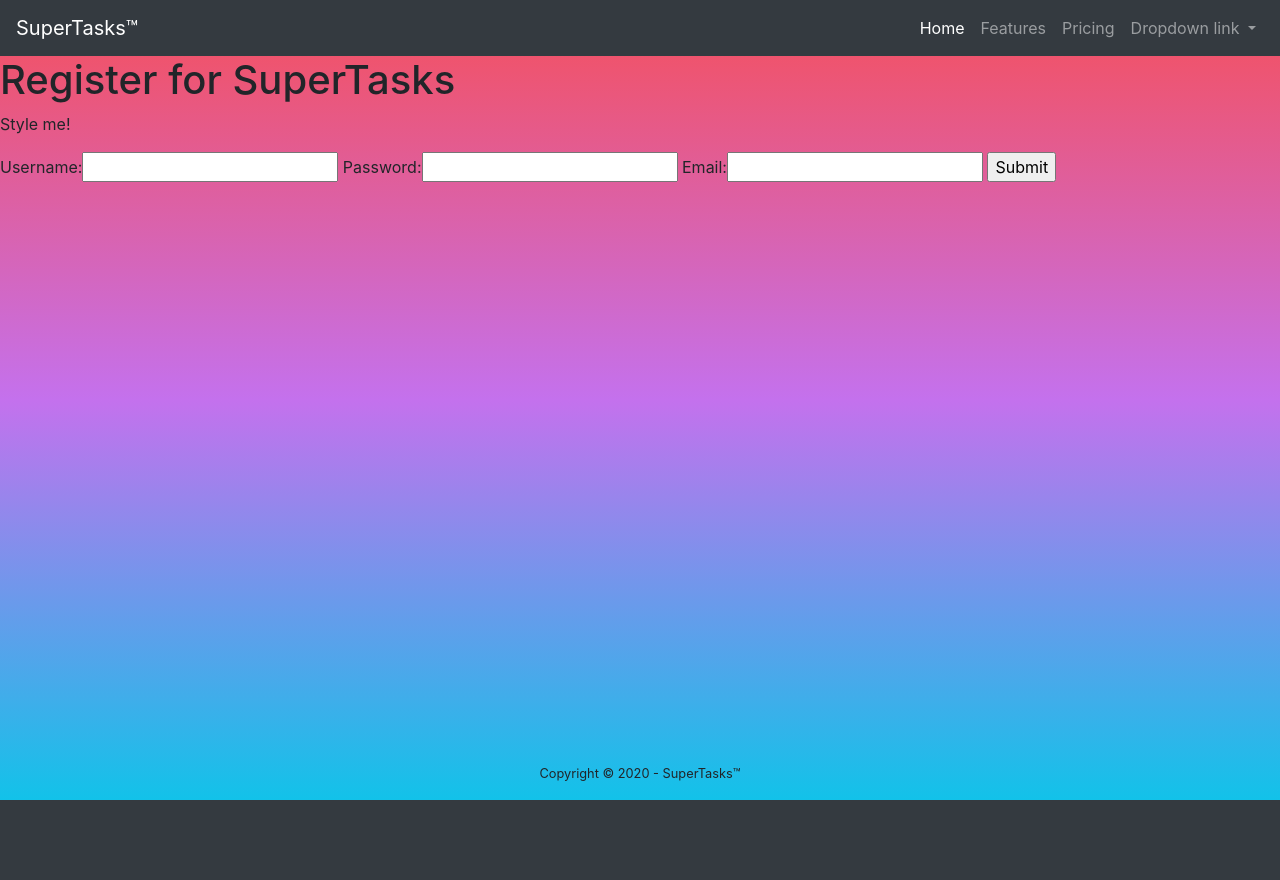
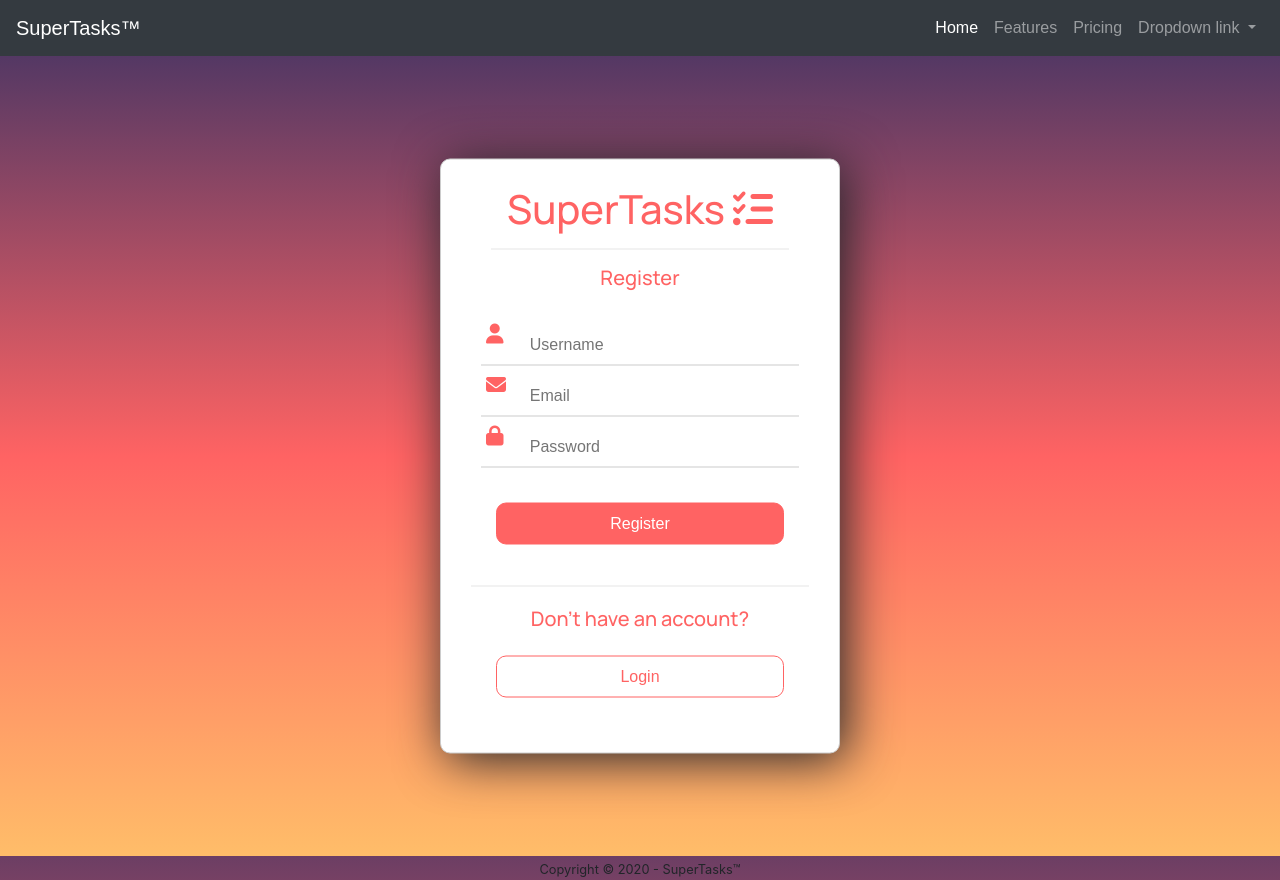
Before and after one commit to sd-owens/SuperTasks, a Django app: page /accounts/register/ in a window 1280 px wide. Before the commit the page ends 800 px from the top, so only its background shows below. Run offline with Django 3.2, Linux system fonts and the light colour scheme; some libraries are stand-ins or nearby versions.

Commit message:
updated template structure for base.html and index.html. Added login and registration pages.

```diff
--- a/accounts/templates/accounts/register.html
+++ b/accounts/templates/accounts/register.html
@@ -6,26 +6,80 @@
 {% endblock %}
 
 
-{% block styling %}
-    <!-- Any styling needed for this template would go here -->
-    <link rel="stylesheet" href="{% static 'CSS/test.css' %}">
+{% block style %}
+    <!-- styling for registration page -->
+    <link rel="stylesheet" href="{% static 'CSS/register.css' %}">
+
+    <!-- Google Fonts: Roboto -->
+    <link href="https://fonts.googleapis.com/css2?family=Manrope:wght@500&family=Roboto:wght@500&display=swap" rel="stylesheet">
+
+    <!-- Font awesome icons for user and password fields -->
+    <script src="https://kit.fontawesome.com/88cc25f307.js" crossorigin="anonymous"></script>
 {% endblock %}
 
 
 <!-- Main content of template goes here -->
 {% block content %}
-    <h1>Register for SuperTasks</h1>
+    <!-- <h1>Register for SuperTasks</h1>
     <p>Style me!</p>
     <form action="/accounts/register/" method="post">
-        <!-- {% csrf_token %} -->
+        {% csrf_token %}
         {{ form }}
         <input type="submit" value="Submit">
-    </form>
+    </form> -->
+
+        <div class="form-container">
+            <div class="form-title-container">
+                <h1 class="form-logo">SuperTasks <i class="fas fa-tasks"></i></h1>
+                <hr class="form-logo">
+                <h3>Register</h3>
+            </div>
+            <form id="login-form" method="post" action=""> {% csrf_token %}
+                <span class="form-input-container">
+                    <i class="form-field-icon fas fa-user fa-lg"></i>
+                    <!-- <input class="form-input-field" type="text" name="username" placeholder="Username" required> -->
+                    {{form.username}}
+                </span>
+                <span class="form-input-container">
+                    <i class="form-field-icon fas fa-envelope fa-lg"></i>
+                    {{form.email}}
+                </span>
+                <span class="form-input-container">
+                    <i class="form-field-icon fas fa-lock fa-lg"></i>
+                    {{form.password}}
+                </span>
+                <span class="form-button-container">
+                    <input class="form-button submit" type="submit" value="Register">
+                </span>
+            </form>
+
+            {{ form.errors }}
+            <hr>
+            <div class="login-link-container">
+                <h3>Don't have an account?</h3>
+                <span class="login-button-container">
+                    <a class="login-button" href="{% url 'login' %}">Login</a>
+                </span>
+            </div>
+        </div>
+
 {% endblock %}
 
+{% block javascript %}
 
+<script>
+    //script to add placeholder and classes to fields in the form
+    $(() => {
+        let formFields = document.getElementsByTagName("input");
+        formFields[1].placeholder = "Username";
+        formFields[2].placeholder = "Email";
+        formFields[3].placeholder = "Password";
 
-{% block javascript %}
-    <!-- Any javascript needed for this template would go here -->
-    <script src="{% static 'javascript/test.js' %}"></script>
+        for(let i = 0; i < formFields.length; i++){
+            formFields[i].className += " form-input-field";
+        }
+   })
+
+</script>
+
 {% endblock %}
--- a/static/CSS/main.css
+++ b/static/CSS/main.css
@@ -2,23 +2,29 @@ body {
     font-family: 'Roboto', sans-serif;
     /* color: red; */
     background: #f64f59;  /* fallback for old browsers */
-    background: -webkit-linear-gradient(to top, #12c2e9, #c471ed, #f64f59);  /* Chrome 10-25, Safari 5.1-6 */
-    background: linear-gradient(to top,  #12c2e9, #c471ed, #f64f59); /* W3C, IE 10+/ Edge, Firefox 16+, Chrome 26+, Opera 12+, Safari 7+ */
+    background: -webkit-linear-gradient(to bottom, #543864, #ff6363, #ffbd69);  /* Chrome 10-25, Safari 5.1-6 */
+    background: linear-gradient(to bottom, #543864, #ff6363, #ffbd69); /* W3C, IE 10+/ Edge, Firefox 16+, Chrome 26+, Opera 12+, Safari 7+ */
 
+    height: 100vh;
+    width: 100vw;
+    margin: 0;
+
+    display: grid;
+    grid-template-rows: 2fr 20fr 1fr; /* 2fr row is nav, 20 fr row is main page content, 1fr row is footer*/
 }
 
-#page-container {
+/* #page-container {
     position: relative;
     min-height: 100vh;
   }
 
   #content-wrap {
-    padding-bottom: 2.5rem;    /* Footer height */
+    padding-bottom: 2.5rem;
   }
 
   #footer {
     position: absolute;
     bottom: 0;
     width: 100%;
-    height: 2.5rem;            /* Footer height */
-  }
+    height: 2.5rem;
+  } */
--- /dev/null
+++ b/static/CSS/register.css
@@ -0,0 +1,144 @@
+.page-content {
+    /* background-image: linear-gradient(to bottom, #43cea2, #185a9d); */
+    /* background-image: linear-gradient(to bottom, #4568dc , #b06ab3); */
+    background-image: linear-gradient(to bottom, #543864, #ff6363, #ffbd69);
+    width: 100vw;
+    height: 100vh;
+
+    box-sizing: border-box;
+}
+
+.form-container {
+    /* Center in the page */
+    position: relative;
+    top: 50%;
+    left: 50%;
+    /* bring your own prefixes */
+    transform: translate(-50%, -50%);
+
+    height: auto;
+    width: 400px;
+    border: 1px solid #ccc;
+    border-radius: 10px;
+    padding: 30px;
+    padding-top: 5px;
+    background-color: white;
+    box-shadow: 6px 6px 50px;
+}
+
+.form-title-container {
+    text-align: center;
+    margin: 20px;
+    font-size: 20px;
+}
+
+h3 {
+    font-size: 20px;
+}
+
+.form-title-container h1,h3 {
+    /* font-family: 'Courier', Courier, monospace; */
+    font-family: 'Manrope', sans-serif;
+    color: #ff6363;
+    margin: 0;
+}
+
+.form-title-container {
+    color: #ff6363;
+}
+
+#login-form {
+    margin-top: 35px;
+}
+
+.form-input-container {
+    margin: 10px;
+    border-bottom: 1px solid #ccc;
+    display: grid;
+    grid-template-columns: 1fr 7fr;
+}
+
+.form-input-container:focus-within {
+    border-bottom: 2px solid #ff6363;
+}
+
+.form-container input,a {
+    font-family: arial;
+    font-size: 16px;
+}
+
+input {
+    -webkit-appearance: none;
+    appearance: none;
+}
+
+.form-input-field {
+    margin: 7px;
+    border: none;
+    outline: none;
+}
+
+/* Div containing form buttons */
+.form-button-container {
+    display: grid;
+    grid-template-columns: 1fr;
+}
+
+/* form submit and cancel buttons */
+.form-button {
+    background: #ff6363;
+    color: white;
+    text-align: center;
+    margin: 25px;
+    padding: 8px;
+    border: 1px solid #ff6363;
+    border-radius: 10px;
+    outline: none;
+}
+
+
+.submit:hover {
+    background: #ffbd69;
+    color: white;
+    border: 1px solid #ffbd69;
+}
+
+
+.form-field-icon{
+    position: relative;
+    top: 8px;
+    left: 5px;
+    color: #ff6363;
+}
+
+a {
+    text-decoration: none;
+    outline: none;
+}
+
+.login-link-container {
+    text-align: center;
+    display: grid;
+    grid-template-columns: 1fr;
+    margin-top: 20px;
+}
+
+.login-button-container {
+    display: grid;
+    grid-template-columns: 1fr;
+}
+
+.login-button {
+    background: white;
+    color: #ff6363;
+    text-align: center;
+    margin: 25px;
+    padding: 8px;
+    border: 1px solid #ff6363;
+    border-radius: 10px;
+}
+
+.login-button:hover {
+    background: #ff6363;
+    color: white;
+}
--- a/templates/base.html
+++ b/templates/base.html
@@ -5,7 +5,10 @@
 <head>
     <meta charset="UTF-8">
     <meta name="viewport" content="width=device-width, initial-scale=1.0">
-    <title>SuperTasks</title>
+    {% block title %}
+
+    {% endblock %}
+
     <!--Custom CSS-->
     <link rel="stylesheet" type="text/css" href="{% static 'CSS/main.css' %}">
     <!--Bootstrap4 CSS CDN-->
@@ -13,50 +16,23 @@
     <!-- Google Fonts -->
     <link href="https://fonts.googleapis.com/css2?family=Roboto&display=swap" rel="stylesheet">
 
+    <!--Page specific style (css) added here-->
+    {% block style %}
+
+    {% endblock %}
 </head>
 <body>
-    <div id="page-container">  <!-- wrapper to positioning of header and footer -->
-        <div id="content-wrap">  <!-- sets bottom padding for footer -->
-            <nav class="navbar navbar-expand-lg navbar-dark bg-dark">
-                <a class="navbar-brand" href="#">SuperTasks&trade;</a>
-                    <button class="navbar-toggler" type="button" data-toggle="collapse" data-target="#navbarNavDropdown" aria-controls="navbarNavDropdown" aria-expanded="false" aria-label="Toggle navigation">
-                    <span class="navbar-toggler-icon"></span>
-                    </button>
-                <div class="collapse navbar-collapse" id="navbarNavDropdown">
-                    <ul class="navbar-nav ml-auto">
-                        <li class="nav-item active">
-                            <a class="nav-link" href="#">Home <span class="sr-only">(current)</span></a>
-                        </li>
-                        <li class="nav-item">
-                            <a class="nav-link" href="#">Features</a>
-                        </li>
-                        <li class="nav-item">
-                            <a class="nav-link" href="#">Pricing</a>
-                        </li>
-                        <li class="nav-item dropdown">
-                            <a class="nav-link dropdown-toggle" href="#" id="navbarDropdownMenuLink" role="button" data-toggle="dropdown" aria-haspopup="true" aria-expanded="false">
-                            Dropdown link
-                            </a>
-                        <div class="dropdown-menu" aria-labelledby="navbarDropdownMenuLink">
-                            <a class="dropdown-item" href="#">Action</a>
-                            <a class="dropdown-item" href="#">Another action</a>
-                            <a class="dropdown-item" href="#">Something else here</a>
-                        </div>
-                        </li>
-                    </ul>
+    {% include "navbar.html" %}
 
-                </div>
-            </nav>
+    <div class="page-content">
+        {% block content %}
 
-    {% block content %}
         {% endblock %}
-
-        <!-- closing div for content-wrap -->
-        </div>
-    <!-- closing div for page-container -->
     </div>
 
-    <footer id="footer" class="col-md-12 text-center"><small>Copyright &copy 2020 - SuperTasks&trade;</small></footer>
+    {% include "footer.html" %}
+
+
 
      <!--jQuery CDN-->
      <script src="https://code.jquery.com/jquery-3.4.1.slim.min.js" integrity="sha384-J6qa4849blE2+poT4WnyKhv5vZF5SrPo0iEjwBvKU7imGFAV0wwj1yYfoRSJoZ+n" crossorigin="anonymous"></script>
@@ -65,5 +41,9 @@
      <!--Bootstrap4 JS CDN-->
      <script src="https://stackpath.bootstrapcdn.com/bootstrap/4.4.1/js/bootstrap.min.js" integrity="sha384-wfSDF2E50Y2D1uUdj0O3uMBJnjuUD4Ih7YwaYd1iqfktj0Uod8GCExl3Og8ifwB6" crossorigin="anonymous"></script>
 
+     <!-- Page specific javascript added here -->
+    {% block javascript %}
+
+    {% endblock %}
 </body>
 </html>
--- /dev/null
+++ b/templates/footer.html
@@ -0,0 +1 @@
+<footer id="footer" class="col-md-12 text-center"><small>Copyright &copy 2020 - SuperTasks&trade;</small></footer>
--- a/templates/index.html
+++ b/templates/index.html
@@ -1,15 +1,20 @@
 {% extends 'base.html' %}
+{% load static %}
+
+{% block title %}
+    <title>SuperTasks</title>
+{% endblock %}
+
+{% block style %}
+
+{% endblock %}
+
 
 {% block content %}
-        {% if username %}
-            <p>Hello {{ username }} !</p>
-        {% endif %}
+<!-- Put login vs register options here on opening page -->
 {% endblock %}
 
-<!--Page specific style (css) added here-->
-{% block style %}
+
+{% block javascript %}
+
 {% endblock %}
-
-<!-- Page specific javascript added here -->
-{% block javascript %}
-{% endblock %}
--- /dev/null
+++ b/templates/navbar.html
@@ -0,0 +1,32 @@
+{% load static %}
+
+<nav class="navbar navbar-expand-lg navbar-dark bg-dark">
+    <a class="navbar-brand" href="#">SuperTasks&trade;</a>
+        <button class="navbar-toggler" type="button" data-toggle="collapse" data-target="#navbarNavDropdown" aria-controls="navbarNavDropdown" aria-expanded="false" aria-label="Toggle navigation">
+        <span class="navbar-toggler-icon"></span>
+        </button>
+    <div class="collapse navbar-collapse" id="navbarNavDropdown">
+        <ul class="navbar-nav ml-auto">
+            <li class="nav-item active">
+                <a class="nav-link" href="#">Home <span class="sr-only">(current)</span></a>
+            </li>
+            <li class="nav-item">
+                <a class="nav-link" href="#">Features</a>
+            </li>
+            <li class="nav-item">
+                <a class="nav-link" href="#">Pricing</a>
+            </li>
+            <li class="nav-item dropdown">
+                <a class="nav-link dropdown-toggle" href="#" id="navbarDropdownMenuLink" role="button" data-toggle="dropdown" aria-haspopup="true" aria-expanded="false">
+                Dropdown link
+                </a>
+            <div class="dropdown-menu" aria-labelledby="navbarDropdownMenuLink">
+                <a class="dropdown-item" href="#">Action</a>
+                <a class="dropdown-item" href="#">Another action</a>
+                <a class="dropdown-item" href="#">Something else here</a>
+            </div>
+            </li>
+        </ul>
+
+    </div>
+</nav>
```
Also changed, not shown: accounts/templates/accounts/login.html (added, +61 -0 lines), static/CSS/login.css (added, +242 -0 lines). Lines whose indentation alone changed are shown as unchanged.
